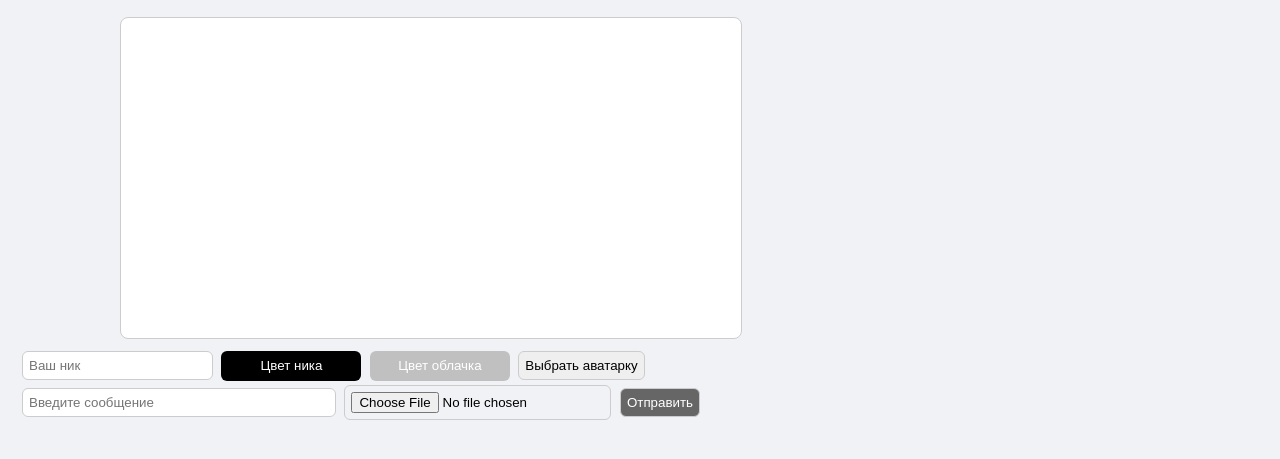
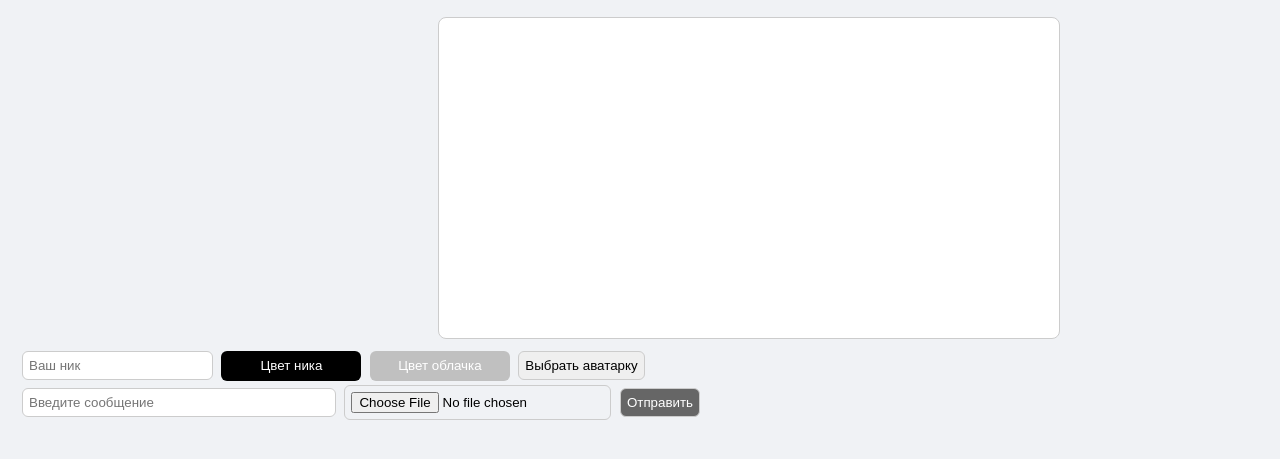
Before and after one commit to ikogdash-del/fchat, a plain HTML site: page index.html in a window 1280 px wide. Shown: the part 51-510 px from the top of the page. Drawn offline with Linux system fonts and the light colour scheme; no server answers.

Commit message:
Update index.html

```diff
--- a/index.html
+++ b/index.html
@@ -13,11 +13,10 @@
   margin-bottom:10px;
   background:#fff;
   border-radius:8px;
-  width: 600px;        /* фиксируем ширину */
-  margin-left: 100px;  /* смещаем от левого края */
-  margin-right: auto;  /* оставляем свободное место справа */
+width: 600px;
+  margin-left: auto;
+  margin-right: 200px;
 }
-
 
     .msg { display:flex; align-items:flex-start; margin:8px 0; }
     .avatar { width:40px; height:40px; border-radius:50%; margin-right:8px; object-fit:cover; border:1px solid #aaa; }
```
